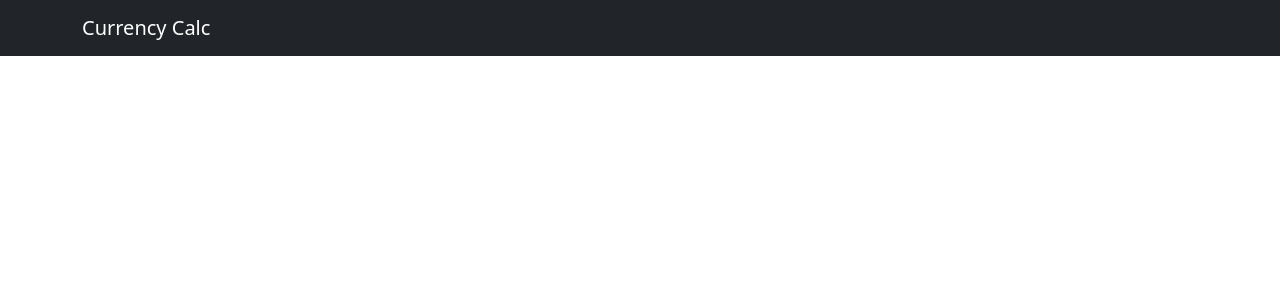
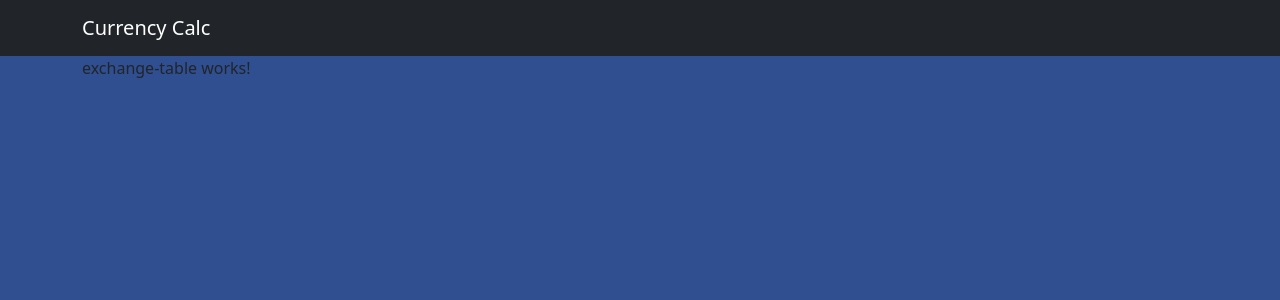
Before and after one commit to hencel/currencyCalculator, an Angular app: page /first-component in a window 1280 px wide. Before the commit this address led to /. Shown: the top 300 px of the page. Built offline with nearby package versions, Linux system fonts and the light colour scheme.

Commit message:
Added routing with first main component - exchange rates table

```diff
--- a/src/app/app-routing.module.ts
+++ b/src/app/app-routing.module.ts
@@ -1,7 +1,11 @@
 import { NgModule } from '@angular/core';
 import { RouterModule, Routes } from '@angular/router';
+import { ExchangeTableComponent } from './exchange-table/exchange-table.component';
 
-const routes: Routes = [];
+const routes: Routes = [
+  { path: 'first-component', component: ExchangeTableComponent },
+  { path: '**', component: ExchangeTableComponent },
+];
 
 @NgModule({
   imports: [RouterModule.forRoot(routes)],
--- a/src/app/app.component.html
+++ b/src/app/app.component.html
@@ -1,4 +1,6 @@
 <app-header></app-header>
-<div class="container">
-
-</div>
+<section class="main-page">
+    <div class="container">
+        <router-outlet></router-outlet>
+    </div>
+</section>
--- a/src/app/app.component.scss
+++ b/src/app/app.component.scss
@@ -0,0 +1,4 @@
+.main-page {
+    height: 100vh;
+    background-color: rgb(47, 79, 144);
+}
--- a/src/app/app.module.ts
+++ b/src/app/app.module.ts
@@ -4,11 +4,13 @@ import { BrowserModule } from '@angular/platform-browser';
 import { AppRoutingModule } from './app-routing.module';
 import { AppComponent } from './app.component';
 import { HeaderComponent } from './header/header.component';
+import { ExchangeTableComponent } from './exchange-table/exchange-table.component';
 
 @NgModule({
   declarations: [
     AppComponent,
-    HeaderComponent
+    HeaderComponent,
+    ExchangeTableComponent
   ],
   imports: [
     BrowserModule,
--- /dev/null
+++ b/src/app/exchange-table/exchange-table.component.html
@@ -0,0 +1 @@
+<p>exchange-table works!</p>
--- /dev/null
+++ b/src/app/exchange-table/exchange-table.component.ts
@@ -0,0 +1,15 @@
+import { Component, OnInit } from '@angular/core';
+
+@Component({
+  selector: 'app-exchange-table',
+  templateUrl: './exchange-table.component.html',
+  styleUrls: ['./exchange-table.component.scss']
+})
+export class ExchangeTableComponent implements OnInit {
+
+  constructor() { }
+
+  ngOnInit(): void {
+  }
+
+}
```
Also changed, not shown: src/app/exchange-table/exchange-table.component.scss (added), 1 other file (tests, documents, lock files or other folders).
